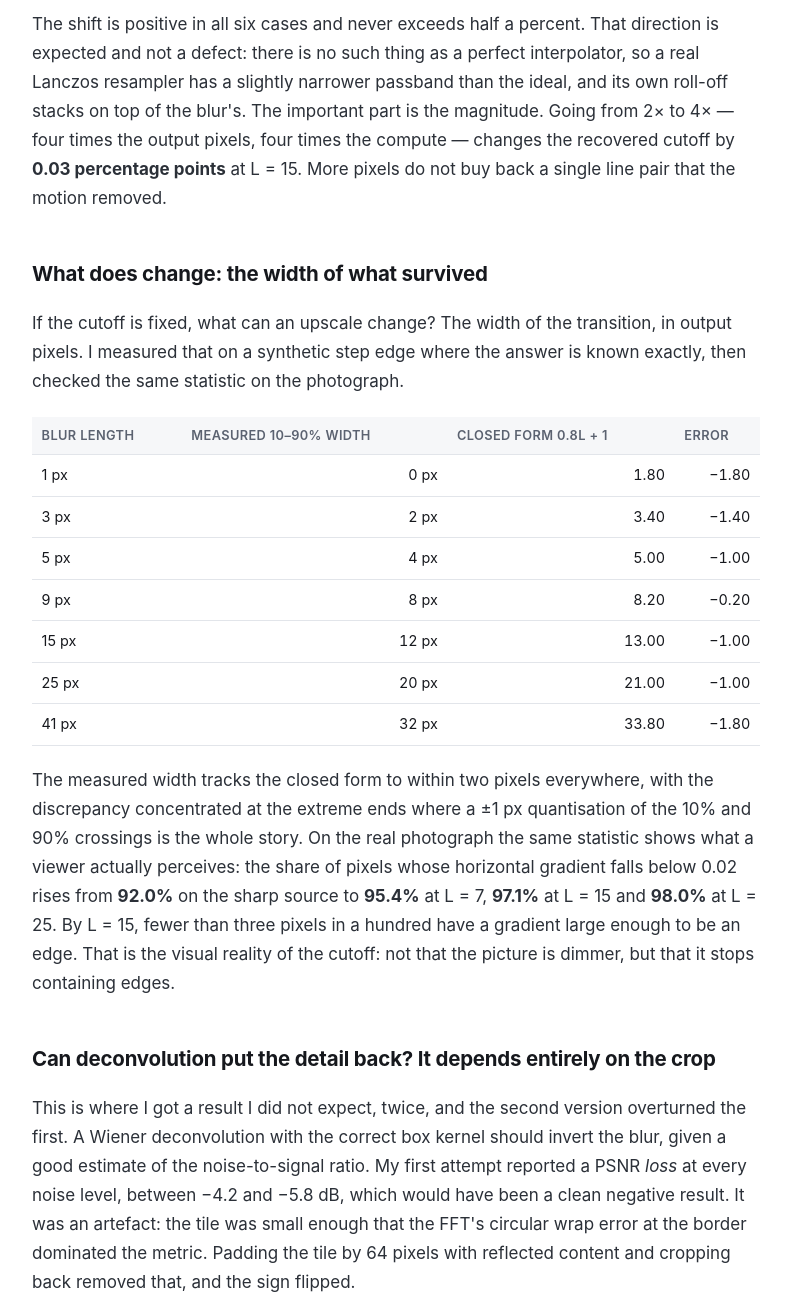
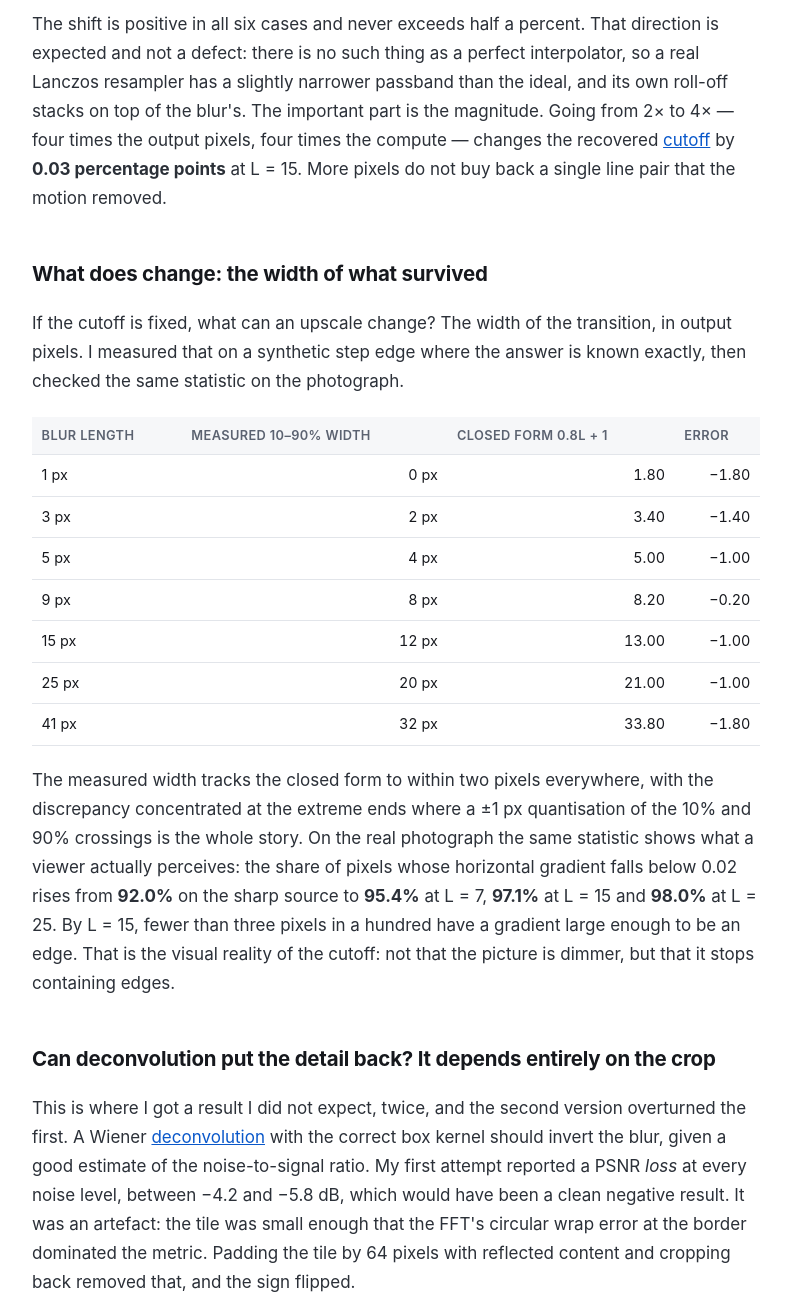
Before and after one commit to celticgemini001/upgolab-motion-blur-before-upscale, a plain HTML site: page index.html in a window 1280 px wide. Shown: the part 2800-4100 px from the top of the page, without its empty margins (244-1035 px from the left). Drawn offline with Linux system fonts and the light colour scheme.

Commit message:
Add in-body contextual links, hoist body <style> to <head>, fix <footer> nesting in <article>

```diff
--- a/index.html
+++ b/index.html
@@ -164,7 +164,7 @@ finer frequency.</p>
 expected and not a defect: there is no such thing as a perfect interpolator, so a real Lanczos
 resampler has a slightly narrower passband than the ideal, and its own roll-off stacks on top of
 the blur's. The important part is the magnitude. Going from 2× to 4× — four times the output
-pixels, four times the compute — changes the recovered cutoff by <strong>0.03 percentage
+pixels, four times the compute — changes the recovered <a href="https://celticgemini001.github.io/upgolab-video-upscaling-limits/">cutoff</a> by <strong>0.03 percentage
 points</strong> at L = 15. More pixels do not buy back a single line pair that the motion
 removed.</p>
 
@@ -200,7 +200,7 @@ of the cutoff: not that the picture is dimmer, but that it stops containing edge
 <h2>Can deconvolution put the detail back? It depends entirely on the crop</h2>
 
 <p>This is where I got a result I did not expect, twice, and the second version overturned the
-first. A Wiener deconvolution with the correct box kernel should invert the blur, given a good
+first. A Wiener <a href="https://celticgemini001.github.io/upgolab-sharpen-before-or-after-upscale/">deconvolution</a> with the correct box kernel should invert the blur, given a good
 estimate of the noise-to-signal ratio. My first attempt reported a PSNR <em>loss</em> at every
 noise level, between &minus;4.2 and &minus;5.8 dB, which would have been a clean negative result.
 It was an artefact: the tile was small enough that the FFT's circular wrap error at the border
@@ -378,7 +378,6 @@ null   = 1.0 / L
 f10    = 0.9112 / L      # H(f) = 0.10</code></pre>
 
 </article>
-
 <footer>
 <p>Published by UpgoLAB — AI photo and short-video upscaling in
 the browser. Measured with numpy 1.26.4 and Pillow 12.2.0 on two content-hashed source
```
